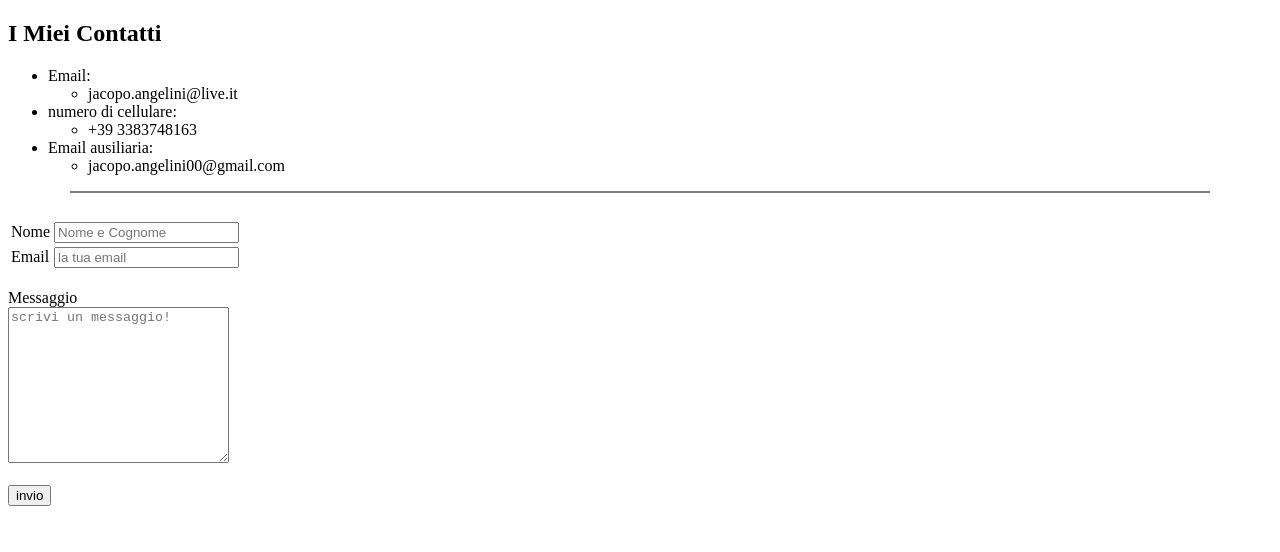
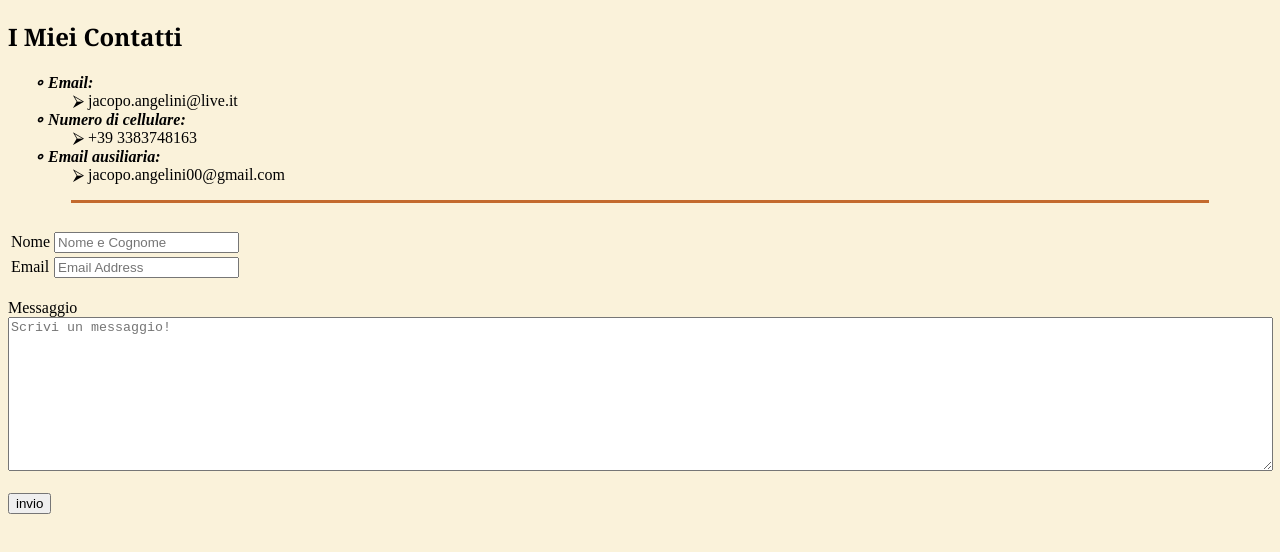
Before and after one commit to JacopoAngelini/CV, a plain HTML site: page contacts.html in a window 1280 px wide. Drawn offline with Linux system fonts and the light colour scheme.

Commit message:
aggiunta primo stile css
colore background linee, font testo titolo, marker liste

```diff
--- a/contacts.html
+++ b/contacts.html
@@ -8,29 +8,62 @@
   <meta name="author" content="Jacopo Angelini">
   <meta name="description" content="tutti i modi per venire in contatto con me ">
   <meta name="viewport" content="width=device-width, initial-scale=1.0">
+
+  <style>
+    body {
+      background-color: #FAF2DA;
+    }
+
+    hr {
+      background-color: #C36A2D;
+      height: 3px;
+      width: 90%;
+      noshade;
+      border-style: none;
+    }
+
+    textarea {
+      margin: 0px;
+      width: 1259px;
+      height: 148px;
+    }
+
+    ul{
+      list-style-type: '∘ ';
+      font-weight: bold;
+      font-style: italic;
+    }
+
+    ol{
+       list-style-type: '⮚ ';
+       font-weight: normal;
+       font-style: normal;
+    }
+  </style>
+
 </head>
 
 <body>
-  <h2>I Miei Contatti</h2>
+  <h2 style="font-family: Georgia">I Miei Contatti</h2>
   <ul>
     <li>Email:
-      <ul>
+      <ol>
         <li>jacopo.angelini@live.it</li>
-      </ul>
+      </ol>
     </li>
-    <li>numero di cellulare:
-      <ul>
+    <li>Numero di cellulare:
+      <ol>
         <li>+39 3383748163</li>
-      </ul>
+      </ol>
     </li>
     <li>Email ausiliaria:
-      <ul>
+      <ol>
         <li>jacopo.angelini00@gmail.com</li>
-      </ul>
+      </ol>
     </li>
   </ul>
 
-  <hr size="2" width="90%" noshade>
+  <hr>
 
   <form enctype="text/plain" action="mailto: jacopo.angelini@live.it" method="post">
     <table>
@@ -41,14 +74,15 @@
       <br>
       <tr>
         <td><label for="">Email </label></td>
-       <td><input placeholder="la tua email" type="email" name="Email" value=""></td>
+        <td><input placeholder="Email Address" type="email" name="Email" value=""></td>
       </tr>
     </table>
     <br>
     <label for="">Messaggio </label><br>
-    <textarea placeholder="scrivi un messaggio!" name="Messaggio" rows="10" cols="25"></textarea><br><br>
+    <textarea placeholder="Scrivi un messaggio!" name="Messaggio" rows="10" cols="160"></textarea><br><br>
     <input type="submit" name="" value="invio">
   </form>
+
 
 </body>
 
```
Lines whose indentation alone changed are shown as unchanged.
